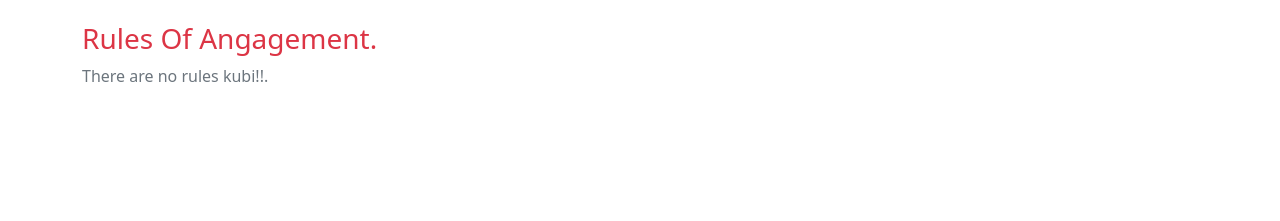
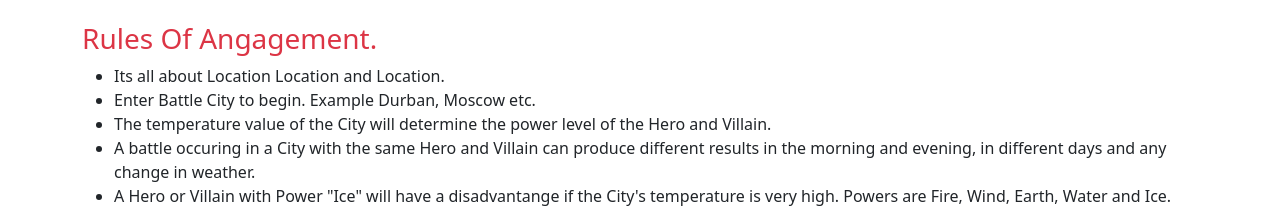
Before and after one commit to tsxepo-web/TourOfHeroesFrontEnd, an Angular app: page /dashboard in a window 1280 px wide. Shown: the part 839-1060 px from the top of the page. Before the commit the page ends 943 px from the top, so only its background shows below. Built offline with nearby package versions, Linux system fonts and the light colour scheme; no server answers.

Commit message:
adding battle rules

```diff
--- a/src/app/dashboard/dashboard.component.html
+++ b/src/app/dashboard/dashboard.component.html
@@ -37,7 +37,12 @@
     <br>
     <div>
         <h3 class="text-danger">Rules Of Angagement.</h3>
-        <p class="text-secondary"> There are no rules kubi!!.
-        </p>
+        <ul>
+            <li>Its all about Location Location and Location.</li>
+            <li>Enter Battle City to begin. Example Durban, Moscow etc.</li>
+            <li>The temperature value of the City will determine the power level of the Hero and Villain.</li>
+            <li>A battle occuring in a City with the same Hero and Villain can produce different results in the morning and evening, in different days and any change in weather.</li>
+            <li>A Hero or Villain with Power "Ice" will have a disadvantange if the City's temperature is very high. Powers are Fire, Wind, Earth, Water and Ice.</li>
+        </ul>
     </div>
 </div>
```
